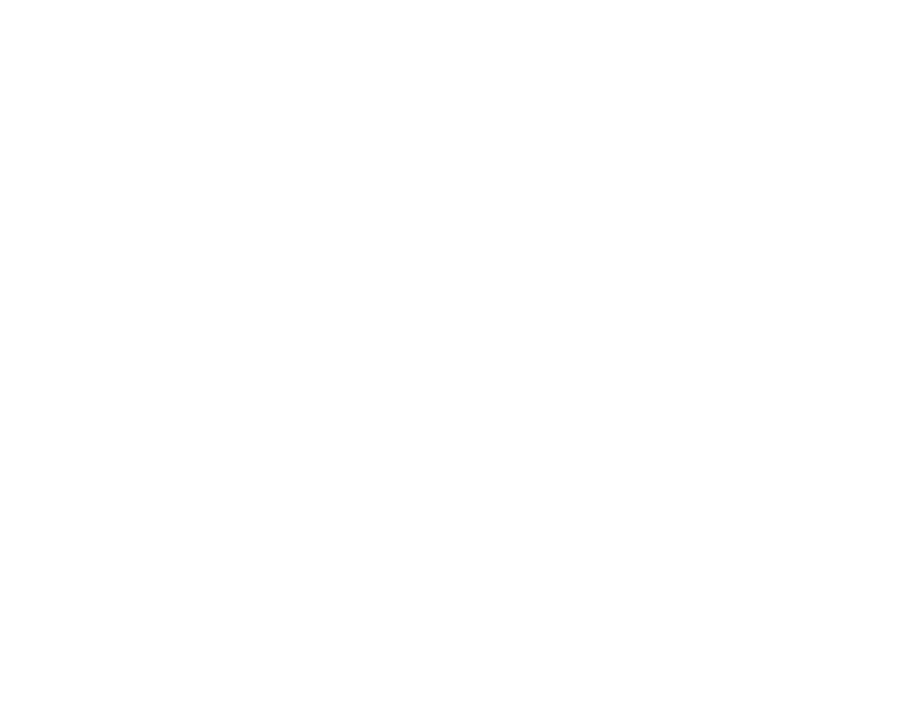
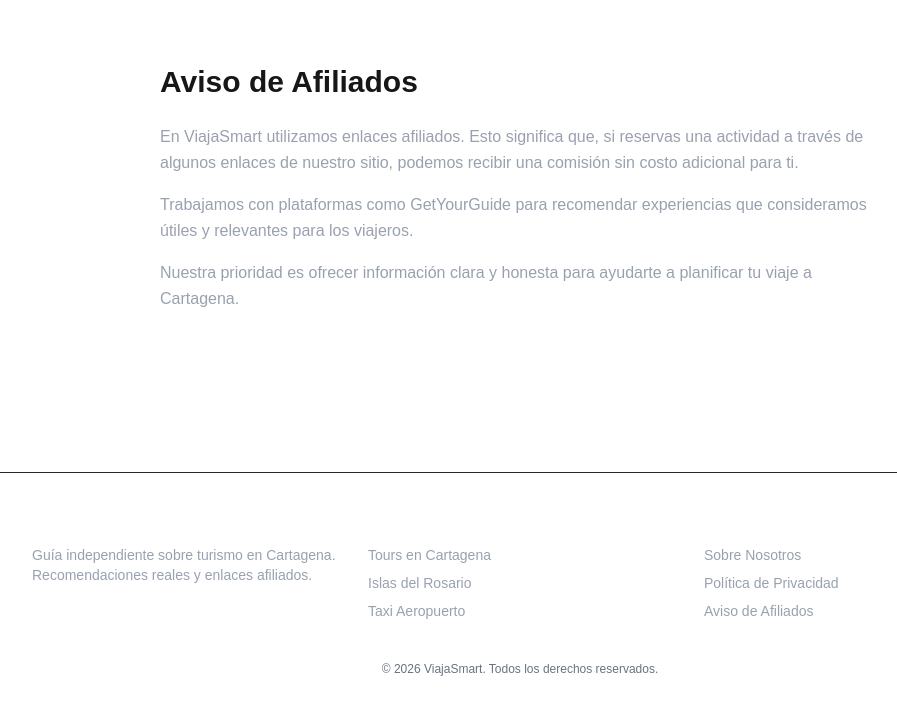
Before and after one commit to Tavodev93/Viajasmart, a Next.js app: page /aviso-afiliados in a window 1280 px wide. Before the commit this address had no page. Shown: the top 714 px of the page, without its empty margins (120-1017 px from the left). Built offline with nearby package versions, Linux system fonts and the light colour scheme.

Commit message:
Add legal pages: About, Privacy Policy, Affiliate Disclosure

```diff
--- /dev/null
+++ b/app/aviso-afiliados/page.tsx
@@ -0,0 +1,29 @@
+export const metadata = {
+  title: "Aviso de Afiliados | ViajaSmart",
+  description:
+    "Información sobre el uso de enlaces afiliados en ViajaSmart.",
+};
+
+export default function AvisoAfiliados() {
+  return (
+    <main className="max-w-3xl mx-auto px-6 py-16">
+      <h1 className="text-3xl font-bold mb-6">Aviso de Afiliados</h1>
+
+      <p className="text-gray-400 leading-relaxed mb-4">
+        En ViajaSmart utilizamos enlaces afiliados. Esto significa que,
+        si reservas una actividad a través de algunos enlaces de nuestro sitio,
+        podemos recibir una comisión sin costo adicional para ti.
+      </p>
+
+      <p className="text-gray-400 leading-relaxed mb-4">
+        Trabajamos con plataformas como GetYourGuide para recomendar
+        experiencias que consideramos útiles y relevantes para los viajeros.
+      </p>
+
+      <p className="text-gray-400 leading-relaxed">
+        Nuestra prioridad es ofrecer información clara y honesta para ayudarte
+        a planificar tu viaje a Cartagena.
+      </p>
+    </main>
+  );
+}
--- /dev/null
+++ b/app/politica-privacidad/page.tsx
@@ -0,0 +1,28 @@
+export const metadata = {
+  title: "Política de Privacidad | ViajaSmart",
+  description:
+    "Política de privacidad y tratamiento de datos de ViajaSmart.",
+};
+
+export default function PoliticaPrivacidad() {
+  return (
+    <main className="max-w-3xl mx-auto px-6 py-16">
+      <h1 className="text-3xl font-bold mb-6">Política de Privacidad</h1>
+
+      <p className="text-gray-400 leading-relaxed mb-4">
+        En ViajaSmart respetamos tu privacidad. No recopilamos datos personales
+        directamente a través de formularios.
+      </p>
+
+      <p className="text-gray-400 leading-relaxed mb-4">
+        Utilizamos herramientas de análisis como Google Analytics para medir
+        el tráfico y mejorar la experiencia del usuario.
+      </p>
+
+      <p className="text-gray-400 leading-relaxed">
+        Al hacer clic en enlaces afiliados, puedes ser redirigido a plataformas
+        externas que tienen sus propias políticas de privacidad.
+      </p>
+    </main>
+  );
+}
--- /dev/null
+++ b/app/sobre-nosotros/page.tsx
@@ -0,0 +1,28 @@
+export const metadata = {
+  title: "Sobre Nosotros | ViajaSmart",
+  description:
+    "Conoce la misión y propósito de ViajaSmart.",
+};
+
+export default function SobreNosotros() {
+  return (
+    <main className="max-w-3xl mx-auto px-6 py-16">
+      <h1 className="text-3xl font-bold mb-6">Sobre ViajaSmart</h1>
+
+      <p className="text-gray-400 leading-relaxed mb-4">
+        ViajaSmart nace con el objetivo de ofrecer información clara,
+        actualizada y transparente sobre turismo en Cartagena.
+      </p>
+
+      <p className="text-gray-400 leading-relaxed mb-4">
+        Nuestro enfoque es ayudar a los viajeros a tomar decisiones
+        informadas, evitar sobrecostos y elegir experiencias de calidad.
+      </p>
+
+      <p className="text-gray-400 leading-relaxed">
+        Actualmente nos especializamos en Cartagena y trabajamos
+        con plataformas confiables para recomendar tours y actividades.
+      </p>
+    </main>
+  );
+}
```
